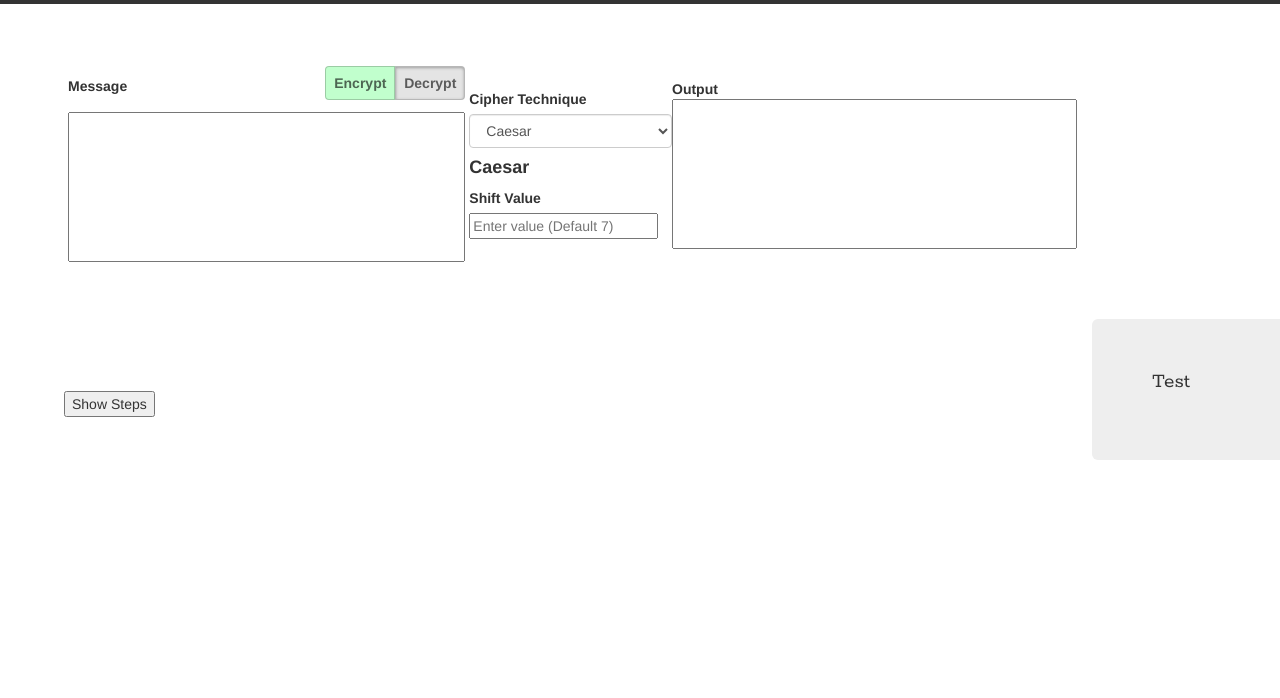
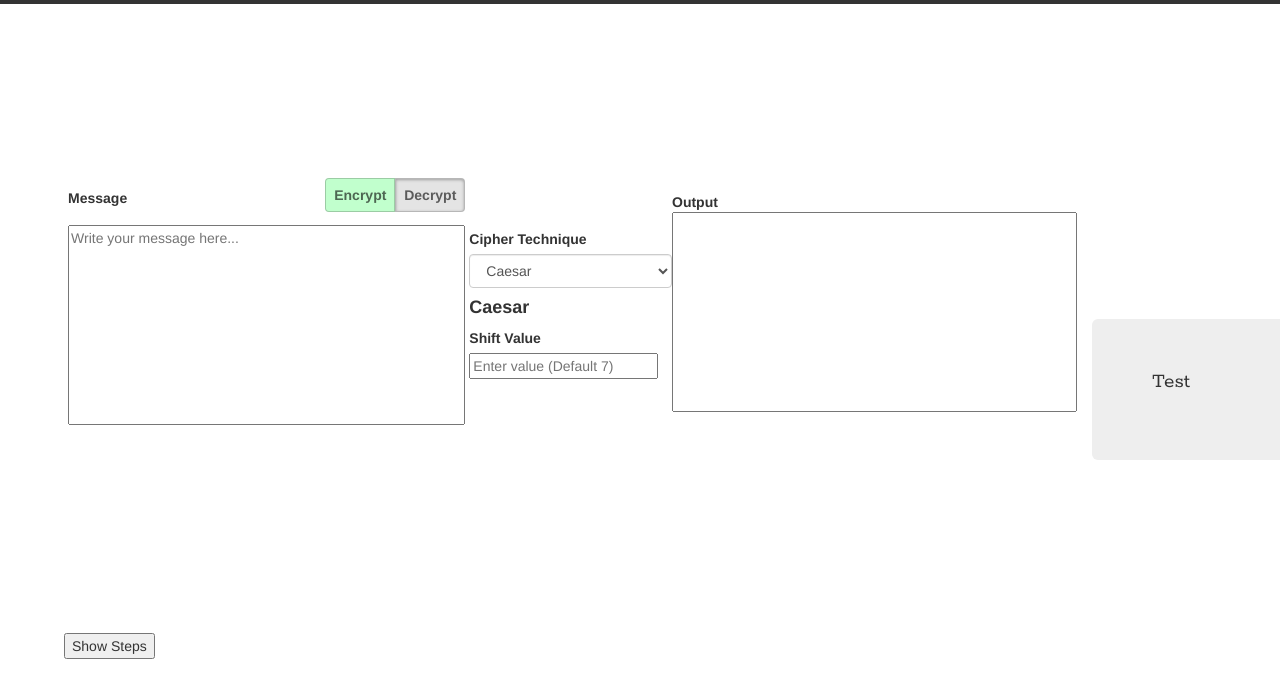
Before and after one commit to kvlorenzo/Cipher-Solver, a website with bundled scripts: page index.html in a window 1280 px wide. Shown: the part 46-744 px from the top of the page. Built offline with nearby package versions, Linux system fonts and the light colour scheme.

Commit message:
changed input area into textarea tags

```diff
--- a/index.html
+++ b/index.html
@@ -48,8 +48,8 @@
       				value="Decrypt" />
       		<label for="switch_right">Decrypt</label>
     		</div>
-    		<input type="text" id="inputbox" name="messagebox"
-						placeholer="Write your message here"/>
+    		<textarea id="inputbox" name="messagebox"
+							placeholder="Write your message here..."></textarea>
 			</div>
 			<div class="settingsarea">
 				<label for="technique">Cipher Technique</label>
@@ -68,8 +68,7 @@
 			</div>
 			<div class="outputarea">
 				<div class="outputlabel"><strong>Output</strong></div>
-				<input type="text" id="outputbox" name="messagebox"
-						placeholer="Output appears here..."READONLY/>
+				<textarea readonly id="outputbox" name="messagebox"></textarea>
 			</div>
 			<div class="stepsarea">
 				<button type="button" id="showStepsBtn">Show Steps</button>
--- a/style.css
+++ b/style.css
@@ -39,26 +39,36 @@ header a.logo {
   align-items: center;
   display: grid;
   grid-template-columns: repeat(auto-fill, minmax(200px, 1fr));
-  grid-template-rows: repeat(auto-fill, minmax(150px, 1fr));
+  grid-template-rows: repeat(auto-fill, minmax(150px, 300px));
   padding-left: 5%;
 }
 
+/* Settings for the input area */
 .inputarea {
   grid-column: 1 / 3;
   grid-row: 1 / 3;
   padding: 1%;
 }
 
+textarea {
+  height: 200px;
+  width: 100%;
+  resize: none;
+}
+
+/* Settings for the settings area */
 .settingsarea {
   grid-column: 3 / 4;
   grid-row: 1 / 3;
 }
 
+/* Settings for the output area */
 .outputarea {
   grid-column: 4 / 6;
   grid-row: 1 / 3;
 }
 
+/* Settings for the right side bar */
 .container {
   grid-column: 6 / 8;
   grid-row: 1 / 6;
@@ -75,16 +85,6 @@ header a.logo {
 .msglabel {
   display:inline-block;
   padding-top: 10px;
-}
-
-#inputbox {
-  width: 100%;
-  height: 150px;
-}
-
-#outputbox {
-  width: 100%;
-  height: 150px;
 }
 
 .switch-field {
```
